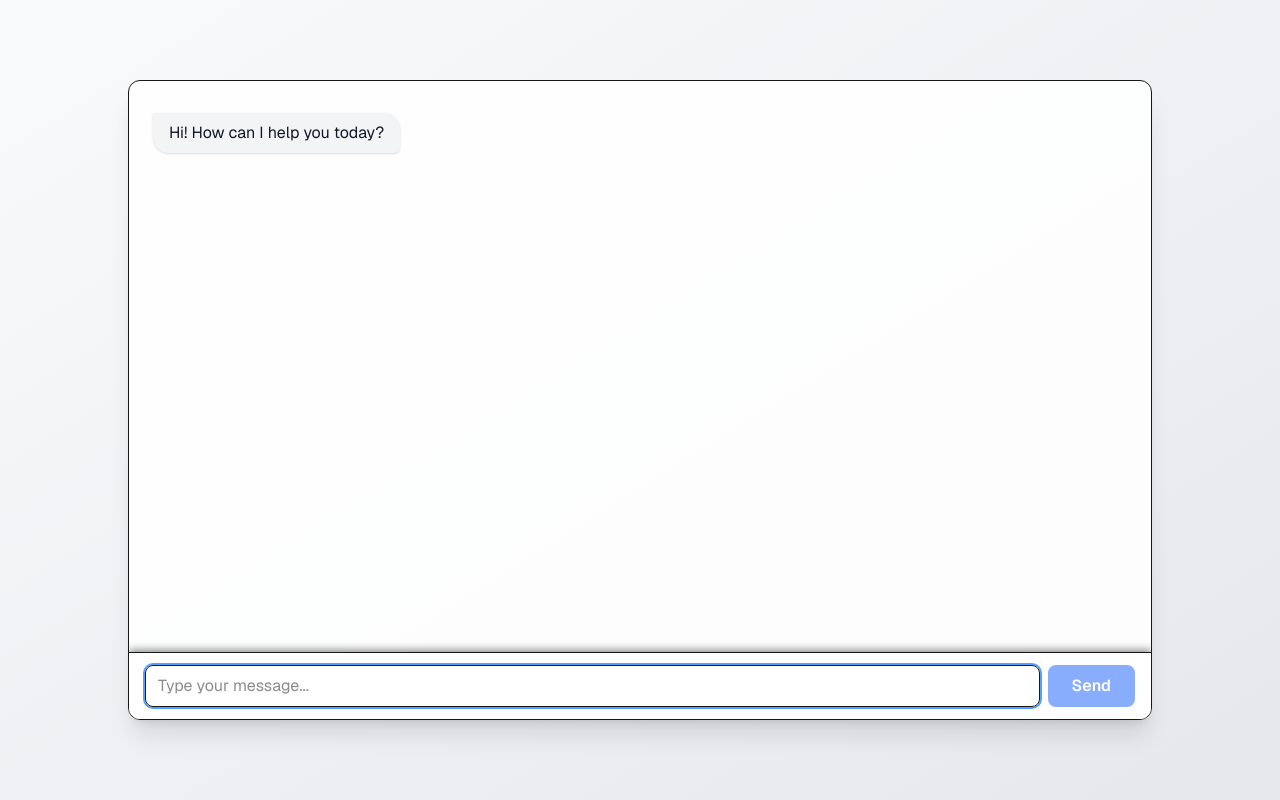
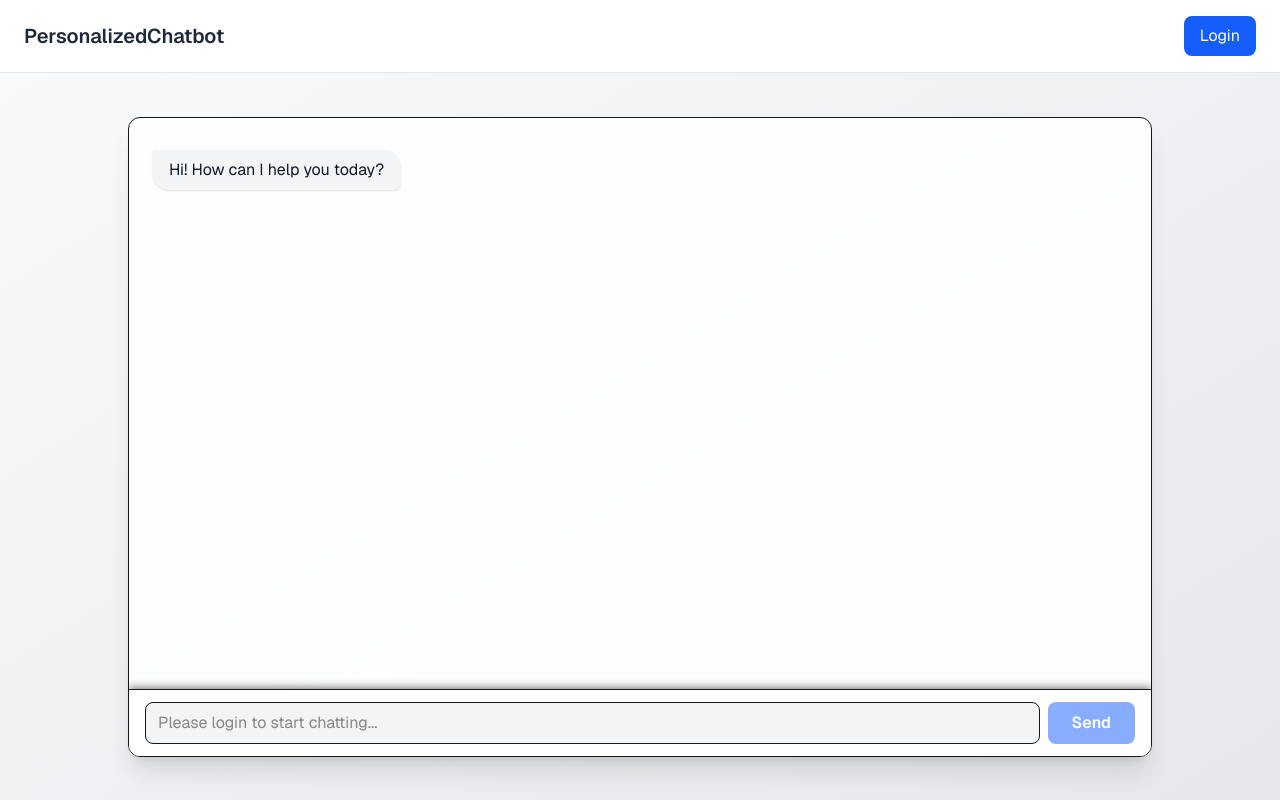
Before and after one commit to harrack63/Research-Project-AI-Chatbot, a Next.js app in the folder frontend/: page / in a window 1280 px wide. Built offline with nearby package versions, Linux system fonts and the light colour scheme.

Commit message:
implement login feature

```diff
--- a/frontend/app/components/ChatInput.tsx
+++ b/frontend/app/components/ChatInput.tsx
@@ -5,27 +5,36 @@ type ChatInputProps = {
   setInput: (val: string) => void;
   loading: boolean;
   sendMessage: (e: React.FormEvent) => void;
+  disabled?: boolean;
+  placeholder?: string;
 };
 
-const ChatInput: React.FC<ChatInputProps> = ({ input, setInput, loading, sendMessage }) => (
+const ChatInput: React.FC<ChatInputProps> = ({
+  input,
+  setInput,
+  loading,
+  sendMessage,
+  disabled = false,
+  placeholder = "Type your message..."
+}) => (
   <form
     onSubmit={sendMessage}
     className="absolute bottom-0 left-0 w-full flex gap-2 bg-white/95 border-t px-4 py-3"
     style={{ boxShadow: "0 -2px 8px 0 rgba(0, 0, 0, 0.48)" }}
   >
     <input
-      className="flex-1 border rounded-lg px-3 py-2 text-base focus:outline-none focus:ring-2 focus:ring-blue-400"
+      className="flex-1 border rounded-lg px-3 py-2 text-base focus:outline-none focus:ring-2 focus:ring-blue-400 disabled:bg-gray-100 disabled:cursor-not-allowed"
       value={input}
       onChange={e => setInput(e.target.value)}
-      placeholder="Type your message..."
-      disabled={loading}
+      placeholder={placeholder}
+      disabled={loading || disabled}
       required
-      autoFocus
+      autoFocus={!disabled}
     />
     <button
       type="submit"
       className="bg-blue-600 text-white px-6 py-2 rounded-lg font-semibold disabled:opacity-50 transition"
-      disabled={loading || !input.trim()}
+      disabled={loading || !input.trim() || disabled}
     >
       {loading ? "..." : "Send"}
     </button>
--- /dev/null
+++ b/frontend/app/components/LoginModal.tsx
@@ -0,0 +1,102 @@
+import { useState } from "react";
+
+interface LoginModalProps {
+  isOpen: boolean;
+  onClose: () => void;
+  onLogin: (username: string, password: string) => void;
+}
+
+export default function LoginModal({ isOpen, onClose, onLogin }: LoginModalProps) {
+  const [username, setUsername] = useState("");
+  const [password, setPassword] = useState("");
+  const [error, setError] = useState("");
+
+  const handleSubmit = (e: React.FormEvent) => {
+    e.preventDefault();
+    setError("");
+
+    if (username === "123" && password === "123") {
+      onLogin(username, password);
+      onClose();
+      setUsername("");
+      setPassword("");
+    } else {
+      setError("Invalid credentials. Use username: 123, password: 123");
+    }
+  };
+
+  const handleClose = () => {
+    onClose();
+    setUsername("");
+    setPassword("");
+    setError("");
+  };
+
+  if (!isOpen) return null;
+
+  return (
+    <div className="fixed inset-0 bg-black bg-opacity-50 flex items-center justify-center z-50">
+      <div className="bg-white rounded-lg p-6 w-full max-w-md mx-4">
+        <div className="flex justify-between items-center mb-4">
+          <h2 className="text-xl font-semibold text-gray-800">Login</h2>
+          <button
+            onClick={handleClose}
+            className="text-gray-500 hover:text-gray-700 text-xl"
+          >
+            ×
+          </button>
+        </div>
+
+        <form onSubmit={handleSubmit} className="space-y-4">
+          <div>
+            <label className="block text-sm font-medium text-gray-700 mb-1">
+              Username
+            </label>
+            <input
+              type="text"
+              value={username}
+              onChange={(e) => setUsername(e.target.value)}
+              className="w-full px-3 py-2 border border-gray-300 rounded-lg focus:outline-none focus:ring-2 focus:ring-blue-500"
+              placeholder="Enter username (123)"
+              required
+            />
+          </div>
+
+          <div>
+            <label className="block text-sm font-medium text-gray-700 mb-1">
+              Password
+            </label>
+            <input
+              type="password"
+              value={password}
+              onChange={(e) => setPassword(e.target.value)}
+              className="w-full px-3 py-2 border border-gray-300 rounded-lg focus:outline-none focus:ring-2 focus:ring-blue-500"
+              placeholder="Enter password (123)"
+              required
+            />
+          </div>
+
+          {error && (
+            <div className="text-red-600 text-sm">{error}</div>
+          )}
+
+          <div className="flex space-x-3">
+            <button
+              type="submit"
+              className="flex-1 bg-blue-600 text-white py-2 px-4 rounded-lg hover:bg-blue-700 transition-colors"
+            >
+              Login
+            </button>
+            <button
+              type="button"
+              onClick={handleClose}
+              className="flex-1 bg-gray-300 text-gray-700 py-2 px-4 rounded-lg hover:bg-gray-400 transition-colors"
+            >
+              Cancel
+            </button>
+          </div>
+        </form>
+      </div>
+    </div>
+  );
+}
--- /dev/null
+++ b/frontend/app/components/Navbar.tsx
@@ -0,0 +1,32 @@
+interface NavbarProps {
+  isLoggedIn: boolean;
+  onLoginClick: () => void;
+  onLogoutClick: () => void;
+}
+
+export default function Navbar({ isLoggedIn, onLoginClick, onLogoutClick }: NavbarProps) {
+  return (
+    <nav className="w-full bg-white/95 backdrop-blur-sm border-b border-gray-200 px-6 py-4 flex justify-between items-center">
+      <div className="flex items-center space-x-2">
+        <h1 className="text-xl font-semibold text-gray-800">PersonalizedChatbot</h1>
+      </div>
+      <div className="flex items-center space-x-4">
+        {isLoggedIn ? (
+          <button
+            onClick={onLogoutClick}
+            className="px-4 py-2 text-gray-600 hover:text-gray-800 hover:bg-gray-100 rounded-lg transition-colors"
+          >
+            Logout
+          </button>
+        ) : (
+          <button
+            onClick={onLoginClick}
+            className="px-4 py-2 bg-blue-600 text-white rounded-lg hover:bg-blue-700 transition-colors"
+          >
+            Login
+          </button>
+        )}
+      </div>
+    </nav>
+  );
+}
--- a/frontend/app/page.tsx
+++ b/frontend/app/page.tsx
@@ -3,6 +3,8 @@
 import { useState, useRef, useEffect } from "react";
 import ChatList from "./components/ChatList";
 import ChatInput from "./components/ChatInput";
+import Navbar from "./components/Navbar";
+import LoginModal from "./components/LoginModal";
 import { handleSendMessage } from "./utils";
 
 export default function Home() {
@@ -11,7 +13,14 @@ export default function Home() {
   ]);
   const [input, setInput] = useState("");
   const [loading, setLoading] = useState(false);
+  const [isLoggedIn, setIsLoggedIn] = useState(false);
+  const [showLoginModal, setShowLoginModal] = useState(false);
+  const [isClient, setIsClient] = useState(false);
   const chatEndRef = useRef<HTMLDivElement>(null);
+
+  useEffect(() => {
+    setIsClient(true);
+  }, []);
 
   useEffect(() => {
     chatEndRef.current?.scrollIntoView({ behavior: "smooth" });
@@ -19,13 +28,41 @@ export default function Home() {
 
   async function sendMessage(e: React.FormEvent) {
     e.preventDefault();
+    if (!isLoggedIn) {
+      setShowLoginModal(true);
+      return;
+    }
     const currentInput = input; // Store the current input
     setInput(""); // Clear input immediately
     await handleSendMessage(messages, currentInput, setMessages, setLoading);
   }
 
+  const handleLogin = (username: string, password: string) => {
+    setIsLoggedIn(true);
+  };
+
+  const handleLogout = () => {
+    setIsLoggedIn(false);
+    setMessages([{ role: "assistant", content: "Hi! How can I help you today?" }]);
+  };
+
+  if (!isClient) {
     return (
-    <div className="font-sans min-h-screen bg-gradient-to-br from-gray-50 to-gray-200 flex flex-col items-center justify-center w-full">
+      <div className="font-sans min-h-screen bg-gradient-to-br from-gray-50 to-gray-200 flex items-center justify-center">
+        <div className="text-gray-600">Loading...</div>
+      </div>
+    );
+  }
+
+  return (
+    <div className="font-sans min-h-screen bg-gradient-to-br from-gray-50 to-gray-200 flex flex-col">
+      <Navbar
+        isLoggedIn={isLoggedIn}
+        onLoginClick={() => setShowLoginModal(true)}
+        onLogoutClick={handleLogout}
+      />
+
+      <div className="flex-1 flex items-center justify-center p-4">
         <div className="flex flex-col w-full max-w-[80vw] h-[80vh] bg-white/90 rounded-xl shadow-xl border relative overflow-hidden">
           {/* Chat area */}
           <ChatList messages={messages} chatEndRef={chatEndRef} loading={loading} />
@@ -35,8 +72,17 @@ export default function Home() {
             setInput={setInput}
             loading={loading}
             sendMessage={sendMessage}
+            disabled={!isLoggedIn}
+            placeholder={!isLoggedIn ? "Please login to start chatting..." : "Type your message..."}
           />
         </div>
       </div>
+
+      <LoginModal
+        isOpen={showLoginModal}
+        onClose={() => setShowLoginModal(false)}
+        onLogin={handleLogin}
+      />
+    </div>
   );
 }
```
Lines whose indentation alone changed are shown as unchanged.
